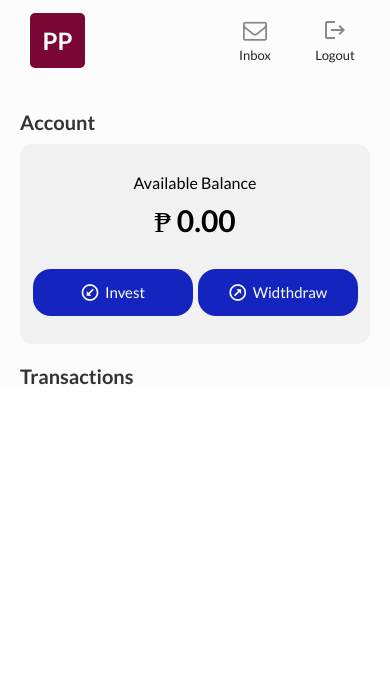
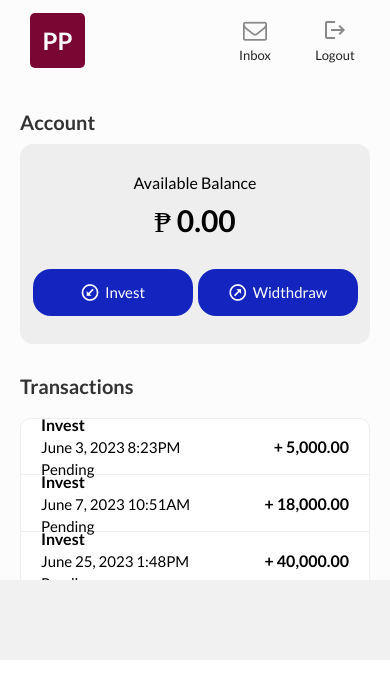
Before and after one commit to itsmenoahpoli/tcl-hybrid-app, a React Native app: screen /HOME_SCREEN in a window 390 px wide. Shown: the top 698 px of the page. Built offline with nearby package versions, Linux system fonts and the light colour scheme.

Commit message:
updated home dashboard screen

```diff
--- a/src/components/index.ts
+++ b/src/components/index.ts
@@ -12,3 +12,7 @@ export { BrandLogo } from "components/common/BrandLogo";
  * Auth Components
  */
 export * from "components/features/auth";
+
+/**
+ * Feature Components
+ */
--- a/src/components/layouts/BaseLayout.tsx
+++ b/src/components/layouts/BaseLayout.tsx
@@ -1,4 +1,5 @@
 import React from "react";
+import { Dimensions } from "react-native";
 import { useNavigation } from "@react-navigation/native";
 import { NativeStackNavigationProp } from "@react-navigation/native-stack";
 import { View, Pressable, ScrollView, StyleSheet } from "react-native";
@@ -11,11 +12,15 @@ import { StackParamsList } from "types/navigation";
 type Props = {
 	children: React.ReactNode;
 	hasBackButton?: boolean;
+	hasFooter?: boolean;
 	isScrollable?: boolean;
 };
 
+const { height } = Dimensions.get("screen");
+
 export const BaseLayout = (props: Props) => {
 	const navigation = useNavigation<NativeStackNavigationProp<StackParamsList>>();
+	const mainContainerStyles = { ...styles.container, height: props.hasFooter ? height - 80 : height };
 
 	const handleGoBack = (): void => {
 		navigation.goBack();
@@ -24,9 +29,9 @@ export const BaseLayout = (props: Props) => {
 	return (
 		<React.Fragment>
 			<SafeAreaView style={styles.container}>
-				<StatusBar style="auto" />
+				<StatusBar style="auto" backgroundColor="#fcfcfc" />
 				<ScrollView scrollEnabled={props.isScrollable ?? false}>
-					<View style={styles.container}>
+					<View style={mainContainerStyles}>
 						{props.hasBackButton ? (
 							<View style={styles.backContainer}>
 								<Pressable onPress={handleGoBack}>
@@ -46,6 +51,7 @@ const styles = StyleSheet.create({
 	container: {
 		flex: 1,
 		backgroundColor: "white",
+		position: "relative",
 	},
 	scrollContainer: {
 		marginBottom: 30,
--- a/src/screens/app/auth/LoginScreen.tsx
+++ b/src/screens/app/auth/LoginScreen.tsx
@@ -31,7 +31,7 @@ export const LoginScreen: React.FC<Props> = (props) => {
 				setFormType("remembered-login");
 				setName(r.name);
 
-				props.navigation.navigate("HOME_SCREEN");
+				// props.navigation.navigate("HOME_SCREEN");
 				return;
 			}
 			setFormType("fresh-login");
--- a/src/screens/app/dashboard/HomeScreen.tsx
+++ b/src/screens/app/dashboard/HomeScreen.tsx
@@ -60,6 +60,41 @@ const TransactionsList: React.FC = () => {
 	return (
 		<View style={styles.transactionsListContainer}>
 			<Text style={styles.transactionsListContainerTitleText}>Transactions</Text>
+			<View style={styles.transactionsListBox}>
+				<View style={styles.transactionsListBoxItem}>
+					<View>
+						<Text style={styles.transactionsListBoxItemTitleText}>Invest</Text>
+						<Text style={styles.transactionsListBoxItemText}>June 3, 2023 8:23PM</Text>
+						<Text style={styles.transactionsListBoxItemText}>Pending</Text>
+					</View>
+					<View>
+						<Text style={styles.transactionsListBoxItemTitleText}>+ 5,000.00</Text>
+					</View>
+				</View>
+				<View style={styles.transactionsListBoxItem}>
+					<View>
+						<Text style={styles.transactionsListBoxItemTitleText}>Invest</Text>
+						<Text style={styles.transactionsListBoxItemText}>June 7, 2023 10:51AM</Text>
+						<Text style={styles.transactionsListBoxItemText}>Pending</Text>
+					</View>
+					<View>
+						<Text style={styles.transactionsListBoxItemTitleText}>+ 18,000.00</Text>
+					</View>
+				</View>
+				<View style={{ ...styles.transactionsListBoxItem, borderBottomWidth: 0 }}>
+					<View>
+						<Text style={styles.transactionsListBoxItemTitleText}>Invest</Text>
+						<Text style={styles.transactionsListBoxItemText}>June 25, 2023 1:48PM</Text>
+						<Text style={styles.transactionsListBoxItemText}>Pending</Text>
+					</View>
+					<View>
+						<Text style={styles.transactionsListBoxItemTitleText}>+ 40,000.00</Text>
+					</View>
+				</View>
+			</View>
+			<Pressable style={styles.transactionsListViewAllTransactionsButton}>
+				<Text style={styles.transactionsListViewAllTransactionsButtonLabel}>View All Transactions</Text>
+			</Pressable>
 		</View>
 	);
 };
@@ -70,13 +105,13 @@ const FooterNav: React.FC = () => {
 
 export const HomeScreen: React.FC = () => {
 	return (
-		<BaseLayout>
+		<BaseLayout hasFooter>
 			<View style={styles.container}>
 				<HeaderNav />
 				<AccountOverview />
 				<TransactionsList />
-				{/* <FooterNav /> */}
 			</View>
+			<FooterNav />
 		</BaseLayout>
 	);
 };
@@ -84,10 +119,9 @@ export const HomeScreen: React.FC = () => {
 const styles = StyleSheet.create({
 	container: {
 		flex: 1,
-		height: "100%",
+		height: height,
 		paddingHorizontal: 20,
 		backgroundColor: "#fcfcfc",
-		position: "relative",
 	},
 	headerNav: {
 		height: 80,
@@ -135,7 +169,7 @@ const styles = StyleSheet.create({
 		color: "#333",
 	},
 	accountOverviewContainerBalanceContainer: {
-		backgroundColor: "#f1f1f1",
+		backgroundColor: "#eee",
 		height: 200,
 		marginTop: 10,
 		paddingVertical: 20,
@@ -182,20 +216,62 @@ const styles = StyleSheet.create({
 		textAlign: "center",
 	},
 	transactionsListContainer: {
-		marginTop: 20,
+		marginTop: 30,
+		flex: 1,
 	},
 	transactionsListContainerTitleText: {
 		fontFamily: "Lato-Bold",
 		fontSize: 20,
 		color: "#333",
+		marginBottom: 10,
+	},
+	transactionsListBox: {
+		backgroundColor: "#fff",
+		height: "60%",
+		display: "flex",
+		flexDirection: "column",
+		borderWidth: 1,
+		borderRadius: 10,
+		borderColor: "#eee",
+		marginVertical: 10,
+	},
+	transactionsListBoxItem: {
+		height: "33.3%",
+		paddingHorizontal: 20,
+		borderBottomWidth: 1,
+		borderBottomColor: "#eee",
+		display: "flex",
+		flexDirection: "row",
+		justifyContent: "space-between",
+		alignItems: "center",
+	},
+	transactionsListBoxItemTitleText: {
+		fontFamily: "Lato-Bold",
+		fontSize: 16,
+	},
+	transactionsListBoxItemText: {
+		fontFamily: "Lato-Regular",
+		fontSize: 15,
+		marginTop: 4,
+	},
+	transactionsListViewAllTransactionsButton: {
+		alignSelf: "center",
+		marginTop: 20,
+	},
+	transactionsListViewAllTransactionsButtonLabel: {
+		fontFamily: "Lato-Regular",
+		fontSize: 16,
+		color: "blue",
 	},
 	footerNav: {
 		width: width,
-		height: 70,
+		height: 80,
 		position: "absolute",
+		left: 0,
+		right: 0,
 		bottom: 0,
-		backgroundColor: "#ccc",
-		borderTopColor: "#ccc",
+		backgroundColor: "#f1f1f1",
+		borderTopColor: "#f1f1f1",
 		borderTopWidth: 1,
 	},
 });
```
